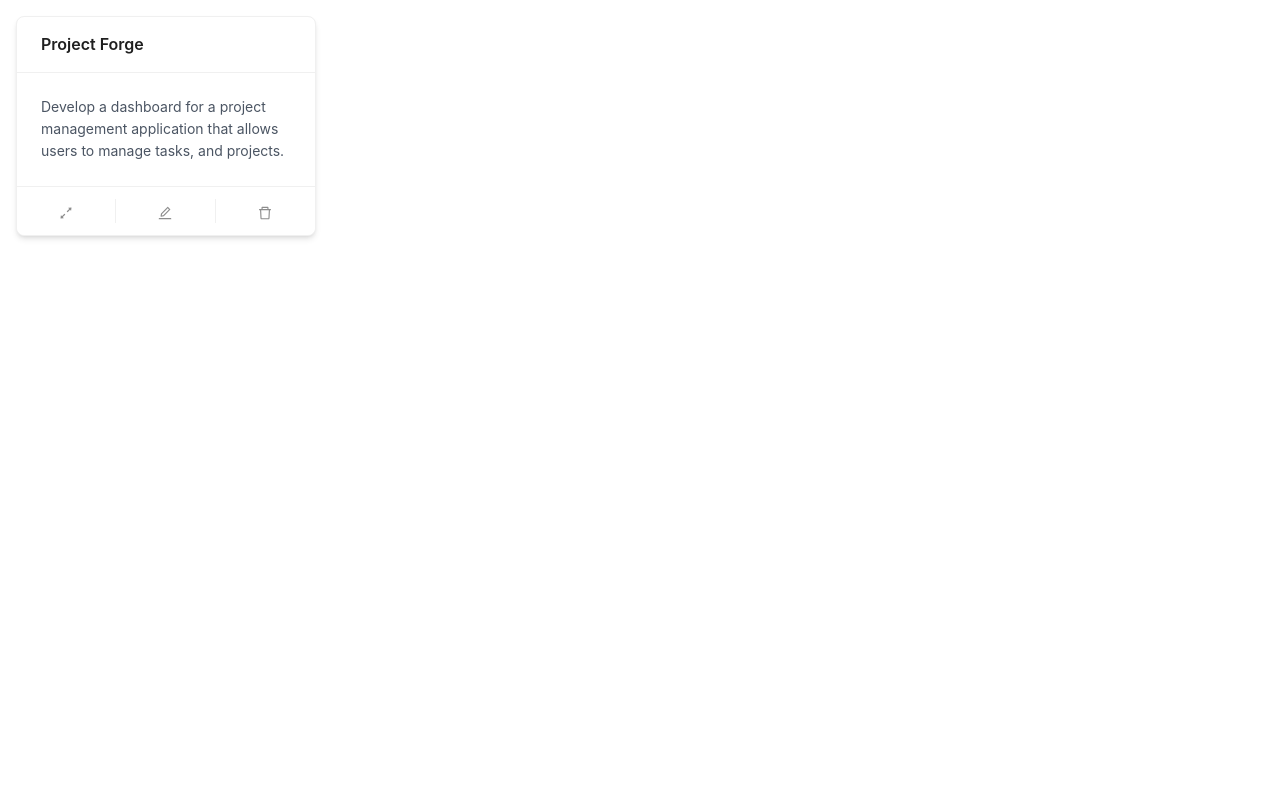
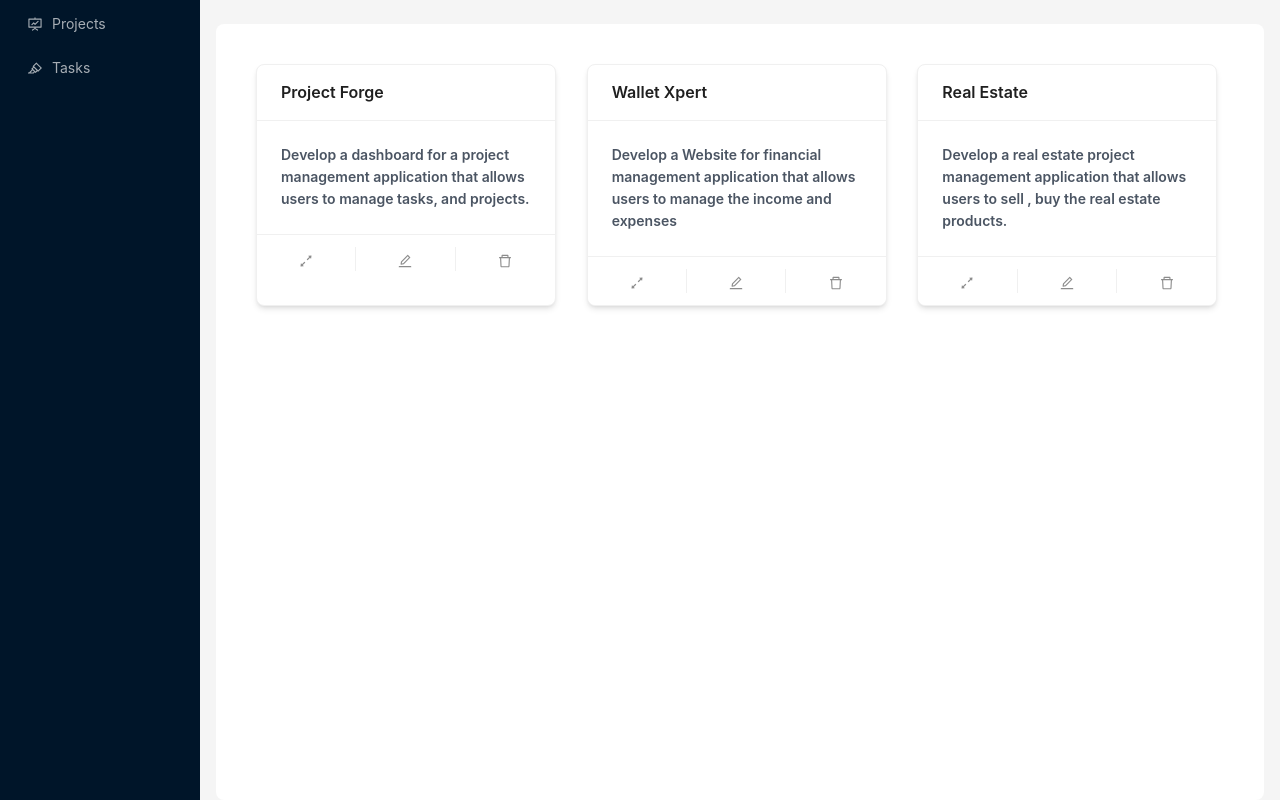
Before and after one commit to Aahmed-Hossain/Project-Forge, a Next.js app: page /projects in a window 1280 px wide. Built offline with nearby package versions, Linux system fonts and the light colour scheme.

Commit message:
dashboard interface implemented using antd drawer

```diff
--- /dev/null
+++ b/src/app/(dashboard)/projects/layout.jsx
@@ -0,0 +1,12 @@
+import React from 'react';
+import AntdDrawer from '../../../components/drawer/AntdDrawer';
+
+const layout = ({children}) => {
+      return (
+            <AntdDrawer>
+                  {children}
+            </AntdDrawer>
+      );
+};
+
+export default layout;
--- /dev/null
+++ b/src/app/(dashboard)/projects/page.jsx
@@ -0,0 +1,23 @@
+"use client"
+import React from "react";
+import { Card } from "antd";
+
+import useProjectsData from "@/hooks/useProjectsData";
+import { Flex, Spin } from 'antd';
+import ProjectCard from "@/components/cards/ProjectCard";
+import { projects } from '@/data/data';
+const ProjectPage = () => {
+//     const {isLoading, error,data} = useProjectsData('https://raw.githubusercontent.com/Aahmed-Hossain/Project-Forge/main/public/projects.json');
+//     console.log(data);
+//     if (isLoading) return <Flex align="center" gap="middle">
+//     <Spin size="large" />
+//   </Flex>;
+//   if (error) return <div>Error: {error.message}</div>;
+  return (
+    <div className="m-4">
+      <ProjectCard projects={projects}/>
+    </div>
+  );
+};
+
+export default ProjectPage;
--- a/src/app/layout.js
+++ b/src/app/layout.js
@@ -1,8 +1,8 @@
+
 import { Inter } from "next/font/google";
 import "./globals.css";
 
 const inter = Inter({ subsets: ["latin"] });
-
 export const metadata = {
   title: "ProjectForge App",
   description: "Generated by Ahmed",
@@ -11,7 +11,9 @@ export const metadata = {
 export default function RootLayout({ children }) {
   return (
     <html lang="en">
-      <body className={inter.className}>{children}</body>
+      <body className={inter.className}>
+        {children}
+        </body>
     </html>
   );
 }
--- a/src/app/page.js
+++ b/src/app/page.js
@@ -1,4 +1,5 @@
 import Login from "@/components/login/Login";
+
 
 
 export default function Home() {
--- a/src/app/projects/page.jsx
+++ /dev/null
@@ -1,73 +0,0 @@
-import React from "react";
-import { Card } from "antd";
-import {
-  EditOutlined,
-  DeleteOutlined,
-  ArrowsAltOutlined,
-} from "@ant-design/icons";
-const projects = [
-  {
-    id: 1,
-    title: "project Forge",
-    description:
-      "Develop a dashboard for a project management application that allows users to manage tasks, and projects.",
-    tasks: [
-      "Authentication Page",
-      "Projects Overview Page",
-      "Project Details Page",
-    ],
-    teamMembers: ["Tonny Bairstow", "Ahmed Hossain", "John Doe"],
-    recentActivities: ['Interactive Dashboard', 'Task Filters', 'Search Functionality']
-  },
-  {
-    id: 2,
-    title: "Wallet Xpert",
-    description:
-      "Develop a Website for financial management application that allows users to manage the income and expenses",
-    tasks: [
-      "Dashboard Interface",
-      "Authentication Page",
-      "Transaction section",
-    ],
-    teamMembers: ["Tofail Ahmed", "Ahmed Hossain", "Ridwanul Alam"],
-    recentActivities: ['Interactive Dashboard', 'Task Filters', 'Search Functionality']
-  },
-  {
-    id: 3,
-    title: "Real Estate",
-    description:
-      "Develop a real estate project management application that allows users to sell , buy the real estate products.",
-    tasks: [
-      "Authentication Page",
-      "Projects Overview Page",
-      "Project Details Page",
-    ],
-    teamMembers: ["Ahmed Bin Kabir", "Ahmed Hossain", "Hossain Ahmed"],
-    recentActivities: ['Interactive Dashboard', 'Price Filters', 'Search Functionality']
-  },
-];
-const ProjectPage = () => {
-  return (
-    <div className="m-4">
-      <Card
-        bordered={true}
-        hoverable={true}
-        title="Project Forge"
-        style={{ width: 300 }}
-        className="shadow-md"
-        actions={[
-          <ArrowsAltOutlined key="view" />,
-          <EditOutlined key="edit" />,
-          <DeleteOutlined key="delete" />,
-        ]}
-      >
-        <p className="text-gray-600 font-normal">
-          Develop a dashboard for a project management application that allows
-          users to manage tasks, and projects.
-        </p>
-      </Card>
-    </div>
-  );
-};
-
-export default ProjectPage;
--- a/src/components/cards/ProjectCard.jsx
+++ b/src/components/cards/ProjectCard.jsx
@@ -1,26 +1,29 @@
 import React from 'react'
 import { Card } from "antd";
-import {
-  EditOutlined,
-  DeleteOutlined,
-  ArrowsAltOutlined ,
+import {EditOutlined,DeleteOutlined,ArrowsAltOutlined ,
 } from "@ant-design/icons";
-const ProjectCard = () => {
+
+const ProjectCard = ({projects}) => {
   return (
-    <div><Card
+    <div className='grid grid-cols-1 md:grid-cols-2 lg:grid-cols-3 justify-between gap-6'>
+      {projects.map(project => (
+        <Card
+          key={project.id}
           bordered={true}
           hoverable={true}
-    title="Project Forge"
+          title={project.title}
           style={{ width: 300 }}
           className="shadow-md"
           actions={[
             <ArrowsAltOutlined key="view" />,
-      <EditOutlined key="edit"/>,
+            <EditOutlined key="edit" />,
             <DeleteOutlined key="delete" />,
           ]}
         >
-    <p className="text-gray-600 font-normal">Develop a dashboard for a project management application that allows users to manage tasks, and projects.</p>
-  </Card></div>
+          <p className="text-gray-600 font-semibold">{project.description}</p>
+        </Card>
+      ))}
+    </div>
   )
 }
 
--- /dev/null
+++ b/src/components/drawer/AntdDrawer.jsx
@@ -0,0 +1,56 @@
+"use client";
+import React from "react";
+import { Layout, Menu, theme } from "antd";
+import Link from "next/link";
+import {paths} from '@/data/data'
+const { Sider } = Layout;
+
+const AntdDrawer = ({ children }) => {
+
+  const {
+    token: { colorBgContainer, borderRadiusLG },
+  } = theme.useToken();
+
+  return (
+    <Layout style={{ minHeight: "100vh" }}>
+      <Sider
+        breakpoint="lg"
+        collapsedWidth="0"
+        onBreakpoint={(broken) => {
+        }}
+        onCollapse={(collapsed, type) => {
+        }}
+        style={{
+          minHeight: "100vh",
+          position: "fixed",
+          left: 0,
+          zIndex: 1,
+        }}
+      >
+        <div className="demo-logo-vertical" />
+        <Menu theme="dark" mode="inline" defaultSelectedKeys={["4"]}>
+          {paths.map((item) => (
+            <Menu.Item key={item.path} icon={item.icon}>
+              <Link href={`${item.path}`}>{item.label}</Link>
+            </Menu.Item>
+          ))}
+        </Menu>
+      </Sider>
+      <Layout className="lg:ms-[200px] ms-0">
+        <Layout.Content
+          style={{
+            margin: "24px 16px 0",
+            background: colorBgContainer,
+            borderRadius: borderRadiusLG,
+            padding: 24,
+            minHeight: "calc(100vh - 48px)",
+          }}
+        >
+          {children}
+        </Layout.Content>
+      </Layout>
+    </Layout>
+  );
+};
+
+export default AntdDrawer;
--- a/src/data/data.js
+++ b/src/data/data.js
@@ -1,3 +1,8 @@
+import {
+  FundProjectionScreenOutlined,
+  HighlightOutlined
+} from "@ant-design/icons";
+
 export const dataSource = [
     {
       key: "1",
@@ -34,3 +39,50 @@ export const dataSource = [
     { email: "ahmed.hsn.404@gmail.com", password: "hossain1" },
     { email: "ahmed.404@gmail.com", password: "ahmed404" },
   ];
+
+  export const projects = [
+    {
+      id: 1,
+      title: "Project Forge",
+      description:
+        "Develop a dashboard for a project management application that allows users to manage tasks, and projects.",
+      tasks: [
+        "Authentication Page",
+        "Projects Overview Page",
+        "Project Details Page",
+      ],
+      teamMembers: ["Tonny Bairstow", "Ahmed Hossain", "John Doe"],
+      recentActivities: ['Interactive Dashboard', 'Task Filters', 'Search Functionality']
+    },
+    {
+      id: 2,
+      title: "Wallet Xpert",
+      description:
+        "Develop a Website for financial management application that allows users to manage the income and expenses",
+      tasks: [
+        "Dashboard Interface",
+        "Authentication Page",
+        "Transaction section",
+      ],
+      teamMembers: ["Tofail Ahmed", "Ahmed Hossain", "Ridwanul Alam"],
+      recentActivities: ['Interactive Dashboard', 'Task Filters', 'Search Functionality']
+    },
+    {
+      id: 3,
+      title: "Real Estate",
+      description:
+        "Develop a real estate project management application that allows users to sell , buy the real estate products.",
+      tasks: [
+        "Authentication Page",
+        "Projects Overview Page",
+        "Project Details Page",
+      ],
+      teamMembers: ["Ahmed Bin Kabir", "Ahmed Hossain", "Hossain Ahmed"],
+      recentActivities: ['Interactive Dashboard', 'Price Filters', 'Search Functionality']
+    },
+  ];
+
+  export const paths = [
+    { path: "/projects", icon: <FundProjectionScreenOutlined />, label: "Projects" },
+    { path: "/tasks", icon: <HighlightOutlined />, label: "Tasks" },
+  ];
--- a/src/hooks/useProjectsData.jsx
+++ b/src/hooks/useProjectsData.jsx
@@ -0,0 +1,14 @@
+import { useQuery } from "react-query";
+
+const useProjectsData = (url) => {
+    return useQuery('projectsData', async()=>{
+        const response =  await fetch(url);
+        if(!response.ok){
+            throw new Error('NETWORK RESPONSE FAILED')
+        }
+        return response.json();
+    })
+
+}
+
+export default useProjectsData
```
Lines whose indentation alone changed are shown as unchanged.
